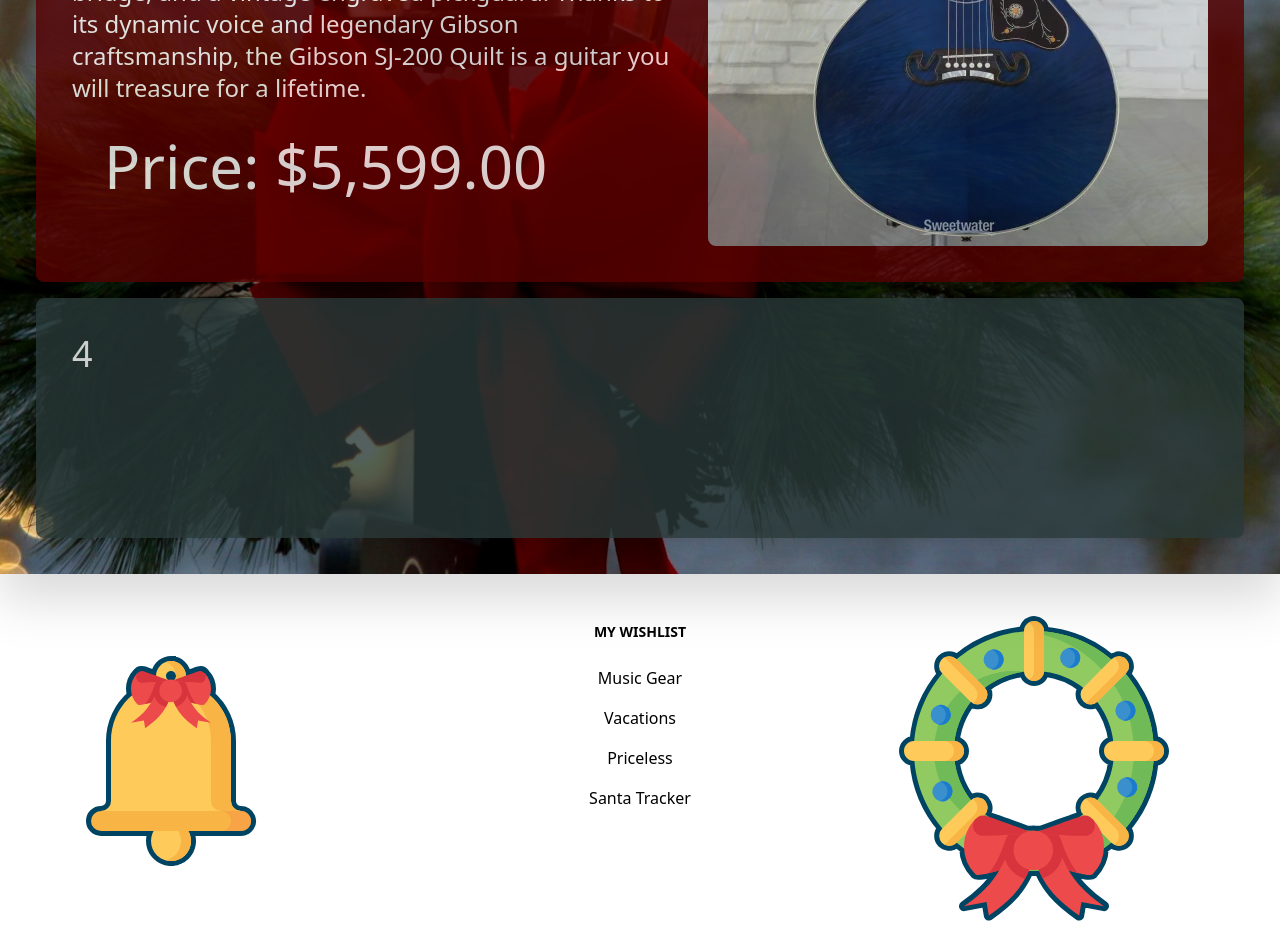
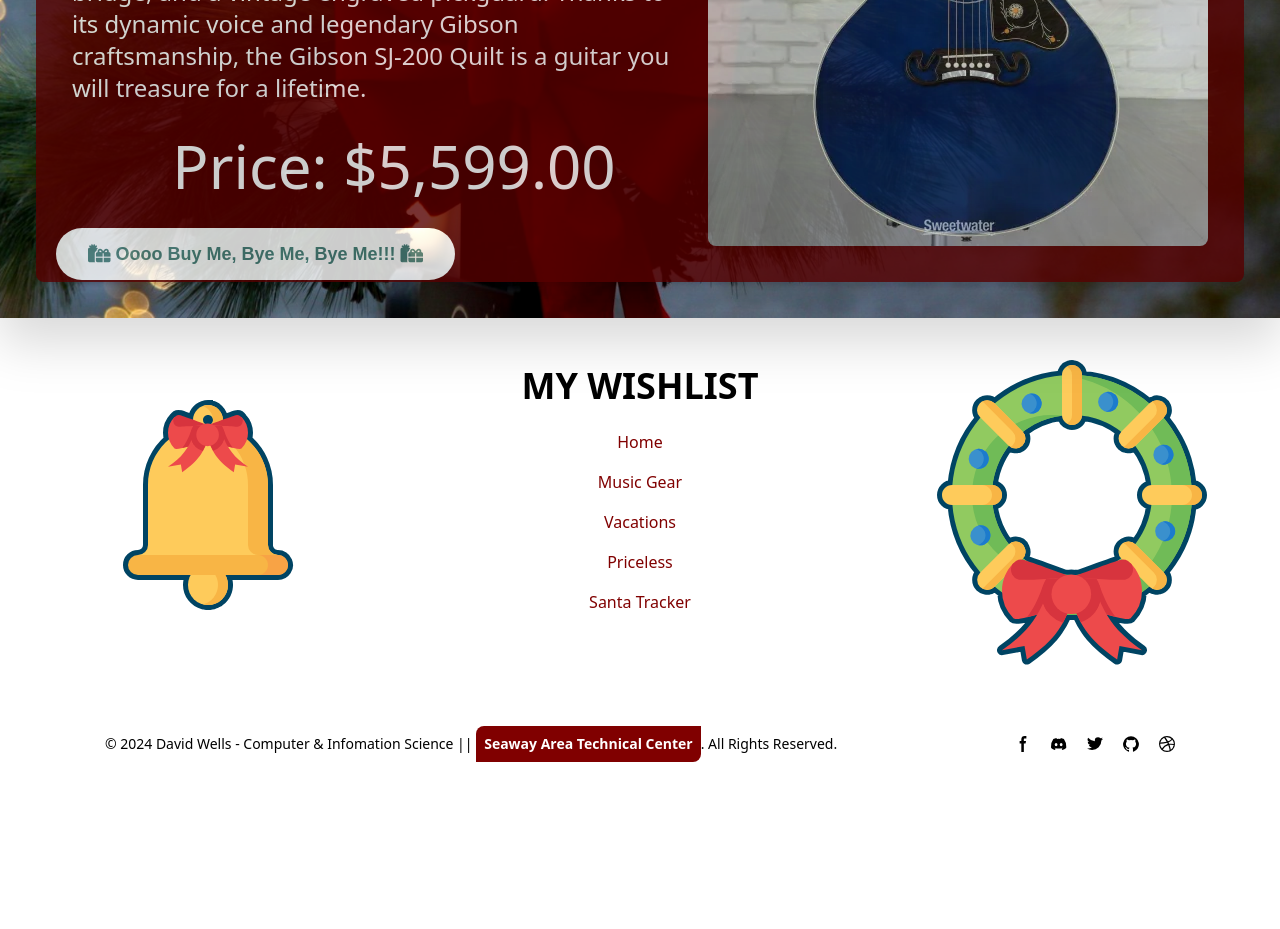
Before and after one commit to dmwellsSDBD/Christmas2024, a website: page src/item1.html in a window 1280 px wide. Shown: the part 1400-2329 px from the top of the page. After the commit the page ends 2186 px from the top, so only its background shows below. Drawn offline with nearby package versions, Linux system fonts and the light colour scheme; a web font is replaced by a local one.

Commit message:
Wednesday changes

```diff
--- a/src/item1.html
+++ b/src/item1.html
@@ -118,16 +118,22 @@
         <!-- <div class="min-h-cards rounded-lg col-span-3 row-span-2">
 
         </div> -->
-
-        <div class="min-h-header rounded-lg bg-dkRed shadow-xl col-span-6 row-span-2 opacity-80 p-9">
+        <!-- Item Description -->
+        <div class="relative min-h-header rounded-lg bg-dkRed shadow-xl col-span-6 row-span-2 opacity-80 p-9">
           <h1 class="px-6 py-6 text-4xl text-white">Gibson SJ-200 Blue</h1>
           <img src="img/gibsonSJ200Blue.webp" alt="" class="float-right ml-6 rounded-lg">
           <p class="text-2xl text-white">Available only at Sweetwater, the Gibson SJ-200 Quilt acoustic-electric guitar is descended from one of the most legendary flat top guitars ever constructed. It combines classic tonewoods with premium electronics to create the perfect tone for studio and stage work. The pairing of a solid Sitka spruce top with quilted maple back and sides creates a powerful voice with a tight low end that's ideal for fingerpicking. When you dig in with a flat pick, the power gets even more pronounced, while the guitar's voice retains its clarity and defintion. When you plug in, onboard LR Baggs VTC electronics deliver a full and dynamic response as well. The SJ-200 Quilt has all the luxury appointments you'd expect from a top-end Gibson, including graduated crown fretboard inlays, a moustache bridge, and a vintage engraved pickguard. Thanks to its dynamic voice and legendary Gibson craftsmanship, the Gibson SJ-200 Quilt is a guitar you will treasure for a lifetime.</p>
-          <h2 class="text-6xl text-white m-8">Price: $5,599.00</h2>
-        </div>
+          <h2 class="text-6xl text-white m-8 text-center">Price: $5,599.00</h2>
+          <div class="absolute bottom-24 left-5">
+            <a href="https://sweetwater.com" target="_blank" class="">
+              <button type="button" class="relative rounded-full ease-in duration-500 bg-white text-green hover:bg-dkGreen hover:text-white p-3">
+                <span class="font-xmas3 text-lg p-5 rounded-full font-bold">
+                  <i class="fa-solid fa-gifts"></i>  Oooo Buy Me, Bye Me, Bye Me!!! <i class="fa-solid fa-gifts"></i>
+                </span>
 
-        <div class="min-h-mobile rounded-lg bg-dkGreen shadow-xl opacity-80 col-span-6 p-9">
-          <h1 class="text-4xl text-white">4</h1>
+              </button>
+            </a>
+          </div>
         </div>
 
       </div>
@@ -136,13 +142,16 @@
 
   <footer class="bg-white dark:bg-gray-900">
     <div class="mx-auto w-full max-w-screen-xl">
-      <div class="grid grid-cols-2 place-tiems-center gap-8 px-4 py-6 lg:py-8 md:grid-cols-3">
-        <div class="place-content-center">
-          <img src="img/bell.svg" alt="A Christmas bell graphic" class="min-w-80">
+      <div class="grid grid-cols-2 gap-8 px-4 py-6 lg:py-8 md:grid-cols-3">
+        <div class="">
+          <img src="img/bell.svg" alt="A Christmas bell graphic" class="min-w-80 justify-self-center">
         </div>
         <div class="text-center items-center mt-4">
-            <h2 class="mb-6 text-sm font-semibold text-gray-900 uppercase dark:text-white">My Wishlist</h2>
-            <ul class="text-gray-500 dark:text-gray-400 font-medium">
+            <h2 class="mb-6 text-4xl font-semibold uppercase dark:text-dkRed">My Wishlist</h2>
+            <ul class="text-red dark:text-dkRed font-medium">
+              <li class="mb-4">
+                  <a href="index.html" class="hover:underline">Home</a>
+              </li>
                 <li class="mb-4">
                     <a href="#" class="hover:underline">Music Gear</a>
                 </li>
@@ -157,8 +166,8 @@
                 </li>
             </ul>
         </div>
-        <div class="place-content-center">
-          <img src="img/wreath.svg" alt="A Christmas wreath graphic" class="min-w-80">
+        <div>
+          <img src="img/wreath.svg" alt="A Christmas wreath graphic" class="min-w-80 justify-self-center">
         </div>
     </div>
     <div class="px-4 py-6 bg-gray-100 dark:bg-gray-700 md:flex md:items-center md:justify-around">
@@ -207,32 +216,3 @@
     <script src="assets/js/swiper-bundle.min.js"></script>
 </body>
 </html>
-
-
-<!-- <nav class="flex items-center justify-between flex-wrap bg-teal-500 p-6">
-  <div class="flex items-center flex-shrink-0 text-white mr-6">
-    <svg class="fill-current h-8 w-8 mr-2" width="54" height="54" viewBox="0 0 54 54" xmlns="http://www.w3.org/2000/svg"><path d="M13.5 22.1c1.8-7.2 6.3-10.8 13.5-10.8 10.8 0 12.15 8.1 17.55 9.45 3.6.9 6.75-.45 9.45-4.05-1.8 7.2-6.3 10.8-13.5 10.8-10.8 0-12.15-8.1-17.55-9.45-3.6-.9-6.75.45-9.45 4.05zM0 38.3c1.8-7.2 6.3-10.8 13.5-10.8 10.8 0 12.15 8.1 17.55 9.45 3.6.9 6.75-.45 9.45-4.05-1.8 7.2-6.3 10.8-13.5 10.8-10.8 0-12.15-8.1-17.55-9.45-3.6-.9-6.75.45-9.45 4.05z"/></svg>
-    <span class="font-semibold text-xl tracking-tight">Menu</span>
-  </div>
-  <div class="block lg:hidden">
-    <button class="flex items-center px-3 py-2 border rounded text-teal-200 border-teal-400 hover:text-white hover:border-white" id="show-menu">
-      <svg class="fill-current h-3 w-3" viewBox="0 0 20 20" xmlns="http://www.w3.org/2000/svg"><path d="M0 3h20v2H0V3zm0 6h20v2H0V9zm0 6h20v2H0v-2z"/></svg>
-    </button>
-  </div>
-  <div class="w-full block flex-grow lg:flex lg:items-center lg:w-auto mobile-menu">
-    <div class="text-sm lg:flex-grow">
-      <a href="#responsive-header" class="block mt-4 lg:inline-block lg:mt-0 text-teal-200 hover:text-white mr-4">
-        Docs
-      </a>
-      <a href="#responsive-header" class="block mt-4 lg:inline-block lg:mt-0 text-teal-200 hover:text-white mr-4">
-        Examples
-      </a>
-      <a href="#responsive-header" class="block mt-4 lg:inline-block lg:mt-0 text-teal-200 hover:text-white">
-        Blog
-      </a>
-    </div>
-    <div>
-      <a href="#" class="inline-block text-sm px-4 py-2 leading-none border rounded text-white border-white hover:border-transparent hover:text-teal-500 hover:bg-white mt-4 lg:mt-0">Download</a>
-    </div>
-  </div>
-</nav> -->
```
Also changed, not shown: src/output.css.
